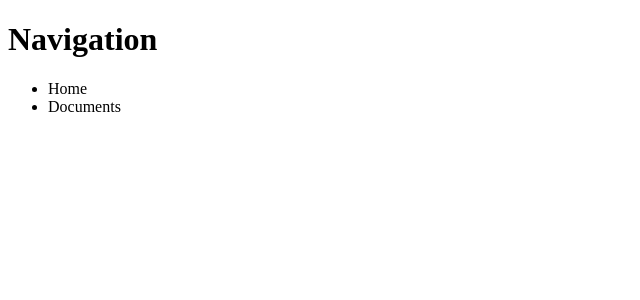
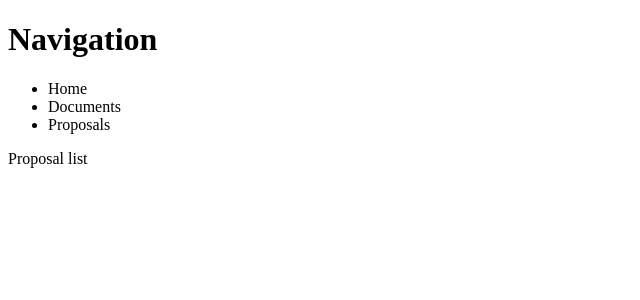
Before and after one commit to mb0606/Freelancer_Front_end_ang2, an Angular app: page /proposals in a window 1280 px wide. Before the commit this address led to /. Shown: the top 300 px of the page, without its empty margins (0-640 px from the left). Built offline with nearby package versions, Linux system fonts and the light colour scheme.

Commit message:
[client] Created proposal-list component and routed link from homepage.

```diff
--- a/src/app/app.component.ts
+++ b/src/app/app.component.ts
@@ -7,6 +7,7 @@ import { Component } from '@angular/core';
     <ul>
       <li [routerLink]="['/']" style="cursor: pointer">Home</li>
       <li [routerLink]="['/documents']" style="cursor: pointer">Documents</li>
+      <li [routerLink]="['/proposals']" style="cursor: pointer">Proposals</li>
     </ul>
     <router-outlet></router-outlet>
 
--- a/src/app/app.module.ts
+++ b/src/app/app.module.ts
@@ -7,12 +7,14 @@ import { routing } from './app.routing'
 import { AppComponent } from './app.component';
 import { DocumentsComponent } from './documents/documents.component'
 import { HomePageComponent } from './homepage.component';
+import { ProposalListComponent } from './proposal/proposal-list.component'
 
 @NgModule({
   declarations: [
     AppComponent,
     HomePageComponent,
-    DocumentsComponent
+    DocumentsComponent,
+    ProposalListComponent
   ],
   imports: [
     BrowserModule,
--- a/src/app/app.routing.ts
+++ b/src/app/app.routing.ts
@@ -2,12 +2,15 @@ import { RouterModule, Routes } from '@angular/router'
 import { AppComponent } from './app.component'
 import { DocumentsComponent } from './documents/documents.component'
 import { HomePageComponent } from './homepage.component'
+import { ProposalListComponent } from './proposal/proposal-list.component'
 
 
 const APP_ROUTES: Routes = [
   { path: '', redirectTo: '/home' , pathMatch: 'full' },
   { path: 'home', component: HomePageComponent},
-  { path: 'documents', component: DocumentsComponent}
+  { path: 'documents', component: DocumentsComponent},
+  { path: 'proposals', component: ProposalListComponent},
+
 ]
 
 export const routing = RouterModule.forRoot(APP_ROUTES);
--- /dev/null
+++ b/src/app/proposal/proposal-list.component.ts
@@ -0,0 +1,17 @@
+import { Component } from '@angular/core'
+
+
+
+@Component({
+  selector: 'app-proposal-list',
+  template: `
+    <div>Proposal list </div>
+
+  `
+})
+
+export class ProposalListComponent {
+
+
+
+}
```
